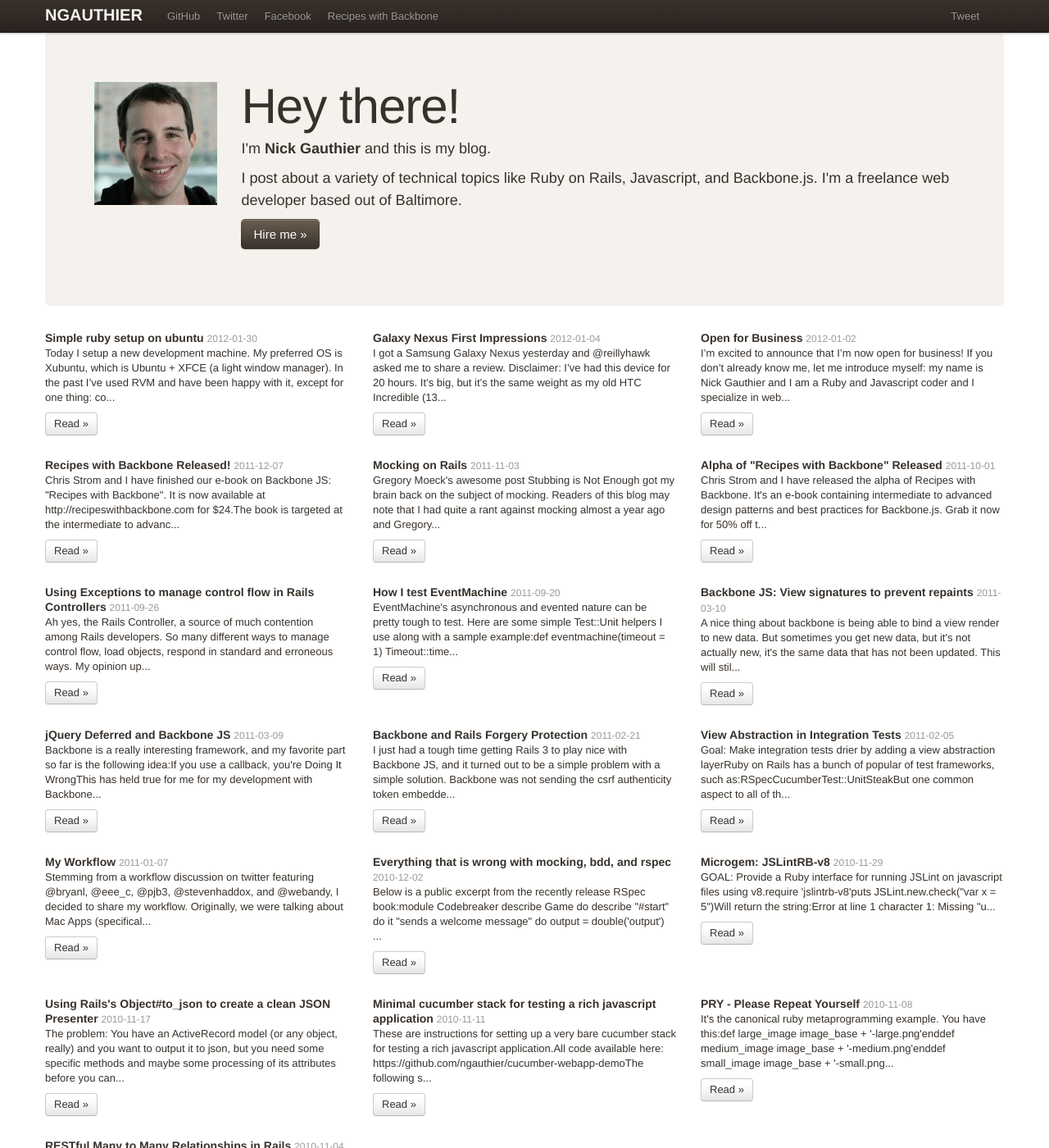
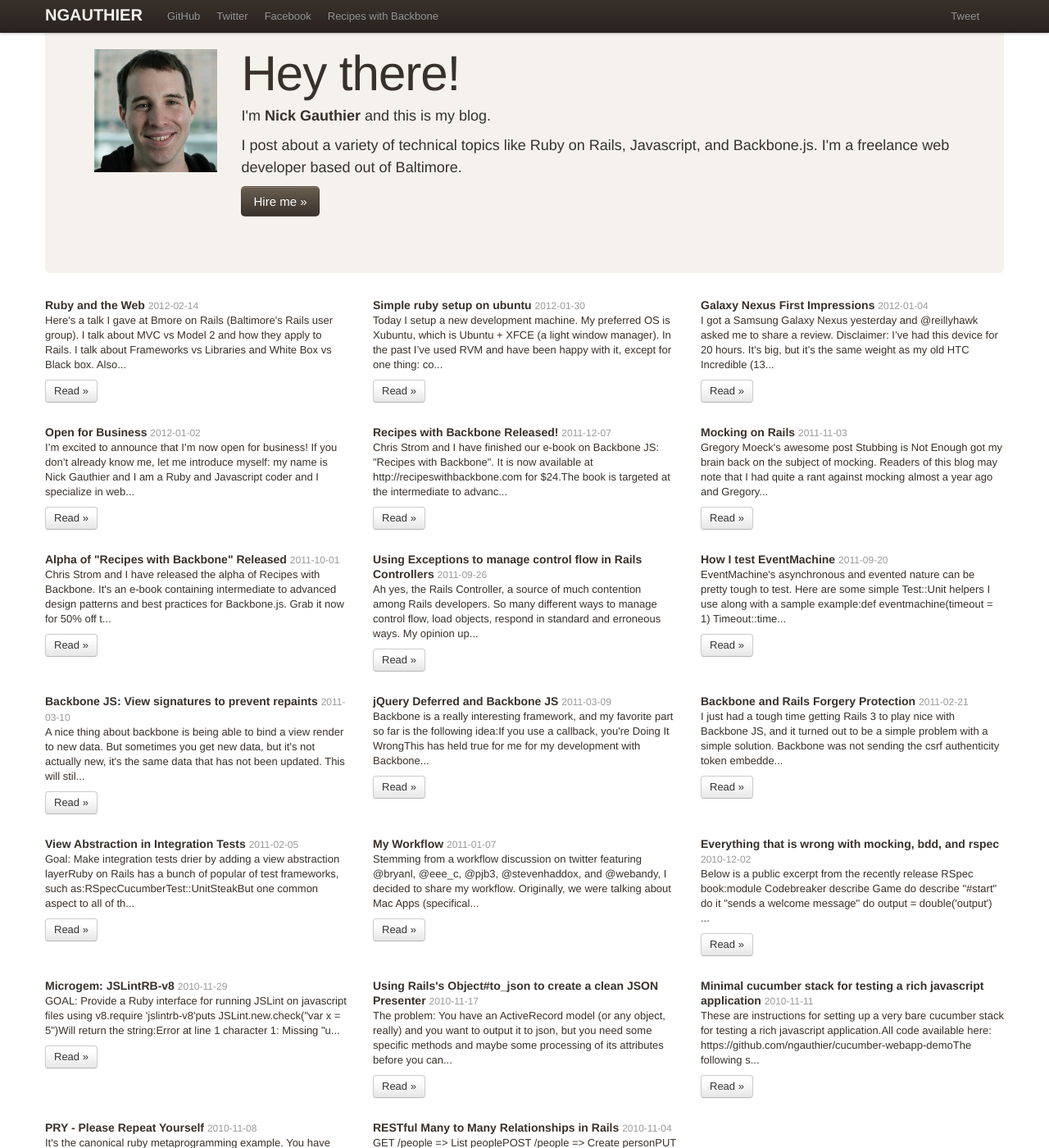
Before and after one commit to ngauthier/ngauthier.github.com, a Jekyll site: the page built from index.html, in a window 1280 px wide and 1400 px high. Shown: the whole window at 82% size. Built offline with Jekyll 4.4.1, drawn with Linux system fonts in a browser that asks for light colours; comment, search, counter and statistics services are not loaded.

Commit message:
ruby for the web

```diff
--- /dev/null
+++ b/_posts/2012-02-14-ruby-and-the-web.html
@@ -0,0 +1,11 @@
+---
+layout: post
+title: Ruby and the Web
+date: 2012-02-14
+---
+
+<p>Here's a talk I gave at Bmore on Rails (Baltimore's Rails user group). I talk about MVC vs Model 2 and how they apply to Rails. I talk about Frameworks vs Libraries and White Box vs Black box. Also I talk about a theoretical framework I experimented with to try to implement a more object oriented system for dealing with the web in Ruby (based on Rack).</p>
+
+<p>Enjoy.</p>
+
+<div><iframe class='youtube' src="http://www.youtube.com/embed/kEHtE93hcz8" frameborder="0" allowfullscreen></iframe></div>
--- a/stylesheets/ngauthier.css
+++ b/stylesheets/ngauthier.css
@@ -85,6 +85,11 @@
   font-weight: bold;
 }
 
+iframe.youtube {
+  width: 440px;
+  height: 330px;
+}
+
 @media (max-width: 768px) {
   .hero-unit {
     padding: 10px;
@@ -92,9 +97,9 @@
 }
 
 @media (max-width: 480px) {
-}
-
-@media (max-width: 768px) {
+  iframe.youtube {
+    width: 100%;
+    height: 200px;
 }
 
 @media (min-width: 768px) and (max-width: 980px) {
```
